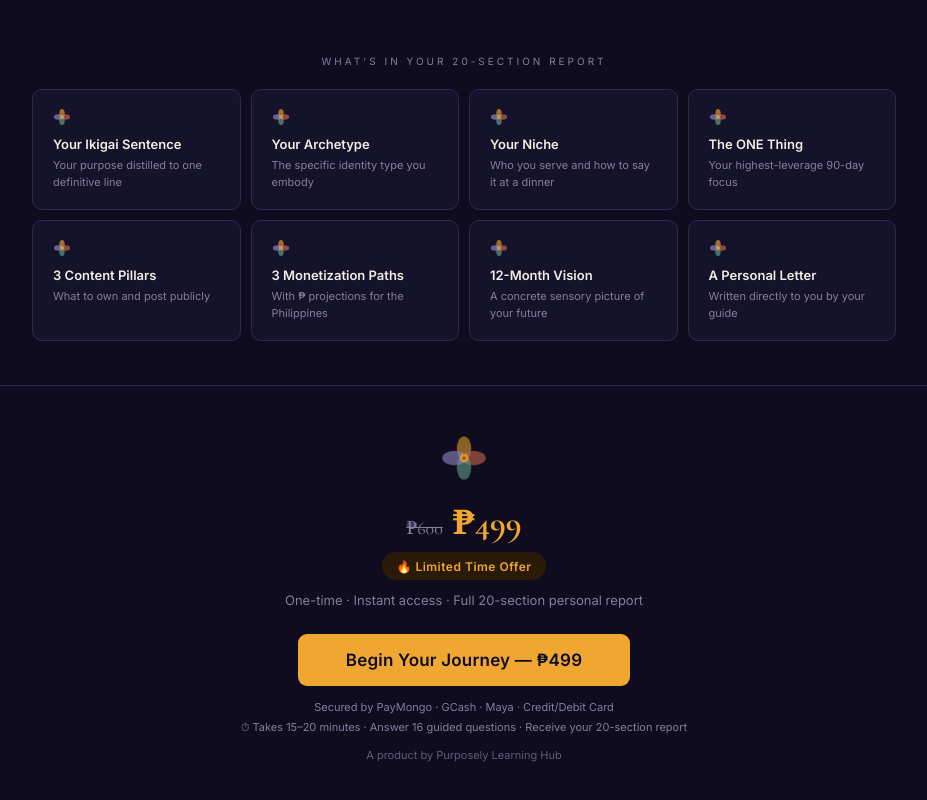
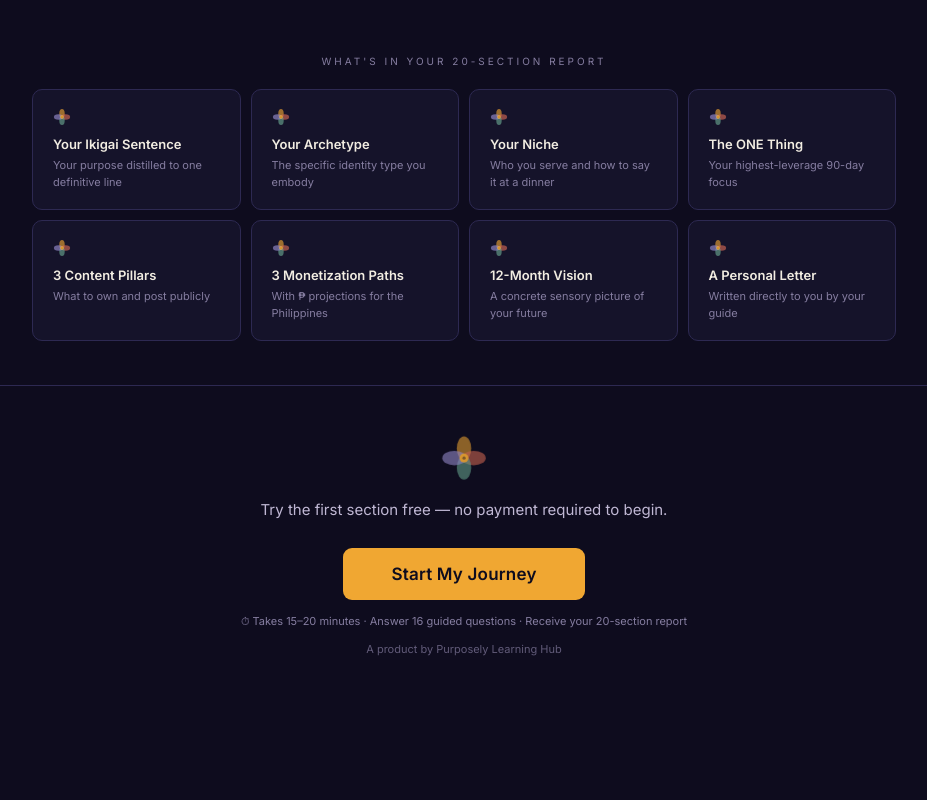
Before and after one commit to bictorinoxs/ikigai-journey, a Next.js app: page / in a window 1280 px wide. Shown: the part 439-1239 px from the top of the page, without its empty margins (176-1103 px from the left). After the commit the page ends 1143 px from the top, so only its background shows below. Built offline with nearby package versions, Linux system fonts and the light colour scheme.

Commit message:
Extend free preview to Section 1, fix desktop Enter key, remove landing page price

```diff
--- a/pages/api/chat.js
+++ b/pages/api/chat.js
@@ -13,10 +13,10 @@ import jwt from 'jsonwebtoken';
 export const maxDuration = 60;
 
 // Max messages allowed before a paid token is required.
-// Covers: hidden "Begin." + intro + Q1 + up to 2 follow-ups + Q2 + up to 2
-// follow-ups, with a little headroom. Tune this if the preview feels short
-// or long in practice.
-const FREE_PREVIEW_MESSAGE_LIMIT = 14;
+// Covers: hidden "Begin." + intro + Q1-Q4 (Section 1) + up to 2 follow-ups
+// each + Section 1 Summary, with headroom. Tune this if the preview feels
+// short or long in practice.
+const FREE_PREVIEW_MESSAGE_LIMIT = 26;
 
 export default async function handler(req, res) {
   if (req.method !== 'POST') {
--- a/pages/index.js
+++ b/pages/index.js
@@ -54,13 +54,13 @@ ABSOLUTE RULES:
 FLOW: Ask their first name. Then warmly introduce the journey — explain there are 4 sections, 16 questions, and they'll receive a 20-section personal report at the end. Let them know that each of your responses may take 2 to 5 minutes as you carefully reflect on their answers — this is intentional, not a glitch. Emphasize that the quality of their report depends entirely on the depth of their answers — encourage them to answer from the heart, not what sounds good. Specific, honest answers produce a powerful report. Vague answers produce a generic one. Then begin Q1.
 
 FREE PREVIEW GATE — CRITICAL:
-Q1 and Q2 are a free preview — no payment required yet. Ask Q1, mirror their answer, allow at most 2 follow-up exchanges if their answer is thin or you're genuinely curious, then move to Q2 the same way. Use your judgment on when Q1 and Q2 each feel complete — this should feel like a natural, warm conversation that hooks them, not a rigid script.
-
-Immediately after Q2 feels complete (their answer is mirrored, at most 2 follow-ups used), do NOT ask Q3. Instead say something warm and specific referencing what they just shared — acknowledge the real pattern you're already noticing in just two answers — then end your message with the exact signal on its own line: PAYWALL_NOW
-
-Never write PAYWALL_NOW before Q2 is genuinely complete. Never write it as an example or preview. Only once, right after Q2.
-
-Example tone (write your own, don't copy verbatim): "[Name], even in these two answers I can already see a pattern — [specific observation using their words]. This is exactly the kind of thing your full report will map out in detail. Let's continue — 14 more questions to go.
+Q1 through Q4 (all of Section 1 — What You Love) are a free preview — no payment required yet. Ask each question, mirror their answers, allow at most 2 follow-up exchanges per question if their answer is thin or you're genuinely curious. This should feel like a natural, warm conversation that hooks them, not a rigid script.
+
+Immediately after you deliver SECTION 1 SUMMARY, do NOT ask Q5. Instead, in the same message as (or right after) the Section 1 Summary, add a short, specific hook that makes them want to keep going — reference the exact pattern you're already seeing in their first 4 answers, and tease what's ahead: that Section 2 will reveal what they're genuinely good at (not just what they enjoy), and that the full report maps this into a real archetype, niche, and monetization path. Make it feel like they've already gotten real value and there's clearly more waiting. Then end your message with the exact signal on its own line: PAYWALL_NOW
+
+Never write PAYWALL_NOW before SECTION 1 SUMMARY is genuinely complete. Never write it as an example or preview. Only once, right after Section 1 Summary.
+
+Example tone (write your own, don't copy verbatim): "[Name], four answers in and I can already map a real pattern — [specific observation using their words]. This is just Section 1 of 4. Section 2 is where we uncover what you're genuinely good at — not just what you love — and by the end you'll have a full archetype, your niche, and 3 real ways to turn this into income. You're 4 questions in. 12 to go, and it only gets more revealing from here.
 
 PAYWALL_NOW"
 
@@ -530,19 +530,13 @@ const Landing = ({ onStart, isVerifying = false }) => (
     {/* Bottom CTA */}
     <div style={{ textAlign:'center', padding:'48px 28px', borderTop:`1px solid ${G.brd}` }}>
       <div style={{ display:'flex', justifyContent:'center', marginBottom:16 }}><PetalMark size={48} animated/></div>
-      <div style={{ marginBottom:8 }}>
-        <span style={{ fontSize:18, color:G.muted, fontFamily:G.serif, textDecoration:'line-through', marginRight:10 }}>₱600</span>
-        <span style={{ fontSize:34, fontWeight:700, color:G.gold }}>₱499</span>
-      </div>
-      <div style={{ display:'inline-block', background:'#2a1a08', border:`1px solid ${G.gold}50`, borderRadius:20, padding:'4px 14px', marginBottom:12 }}>
-        <span style={{ fontSize:12, color:G.gold, fontFamily:G.sans, fontWeight:600, letterSpacing:'0.5px' }}>🔥 Limited Time Offer</span>
-      </div>
-      <p style={{ fontSize:13, color:G.muted, marginBottom:26, fontFamily:G.sans }}>One-time · Instant access · Full 20-section personal report</p>
+      <p style={{ fontSize:15, color:G.soft, marginBottom:26, fontFamily:G.sans, maxWidth:420, marginLeft:'auto', marginRight:'auto', lineHeight:1.6 }}>
+        Try the first section free — no payment required to begin.
+      </p>
       <button onClick={onStart} disabled={isVerifying} style={{ background:isVerifying?G.brd:G.gold, color:isVerifying?G.muted:G.bg, border:'none', borderRadius:9, padding:'16px 48px', fontSize:17, fontWeight:700, cursor:isVerifying?'not-allowed':'pointer', fontFamily:G.sans, letterSpacing:'0.2px' }}>
-        {isVerifying ? 'Verifying...' : 'Begin Your Journey — ₱499'}
+        {isVerifying ? 'Verifying...' : 'Start My Journey'}
       </button>
-      <p style={{ fontSize:11, color:G.muted, marginTop:14, fontFamily:G.sans }}>Secured by PayMongo · GCash · Maya · Credit/Debit Card</p>
-      <p style={{ fontSize:11, color:G.muted, marginTop:6, fontFamily:G.sans }}>⏱ Takes 15–20 minutes · Answer 16 guided questions · Receive your 20-section report</p>
+      <p style={{ fontSize:11, color:G.muted, marginTop:14, fontFamily:G.sans }}>⏱ Takes 15–20 minutes · Answer 16 guided questions · Receive your 20-section report</p>
       <p style={{ fontSize:11, color:G.muted, marginTop:14, fontFamily:G.sans, opacity:.7 }}>A product by Purposely Learning Hub</p>
     </div>
   </div>
@@ -763,10 +757,17 @@ const GenProgressBar = () => {
 const ChatView = ({ messages, input, setInput, onSend, isLoading, answerCount, endRef, isGenerating=false, generationMsg='', reportError=null, sectionsDone=0, questionNum=0, onRetryReport=null, awaitingContinue=false }) => {
   // Mobile: Enter adds a new line (natural behavior). Use the ↑ button to send.
   // Desktop: Enter sends, Shift+Enter adds new line.
-  const isMobileDevice = typeof window !== 'undefined' && ('ontouchstart' in window || navigator.maxTouchPoints > 0);
+  // NOTE: 'ontouchstart' in window / navigator.maxTouchPoints are unreliable —
+  // many Windows laptops with touchscreens report touch support even when
+  // the user is typing with a physical keyboard, causing false positives.
+  // matchMedia('(pointer: coarse)') checks the PRIMARY input mechanism
+  // instead, which correctly stays "fine" (mouse/trackpad) on such laptops.
+  const isMobileDevice = typeof window !== 'undefined'
+    && window.matchMedia
+    && window.matchMedia('(pointer: coarse)').matches;
   const handleKey = e => {
     if (e.key === 'Enter' && !e.shiftKey) {
-      if (isMobileDevice) return; // Let Enter add a newline on mobile
+      if (isMobileDevice) return; // Let Enter add a newline on touch devices
       e.preventDefault();
       onSend();
     }
```
